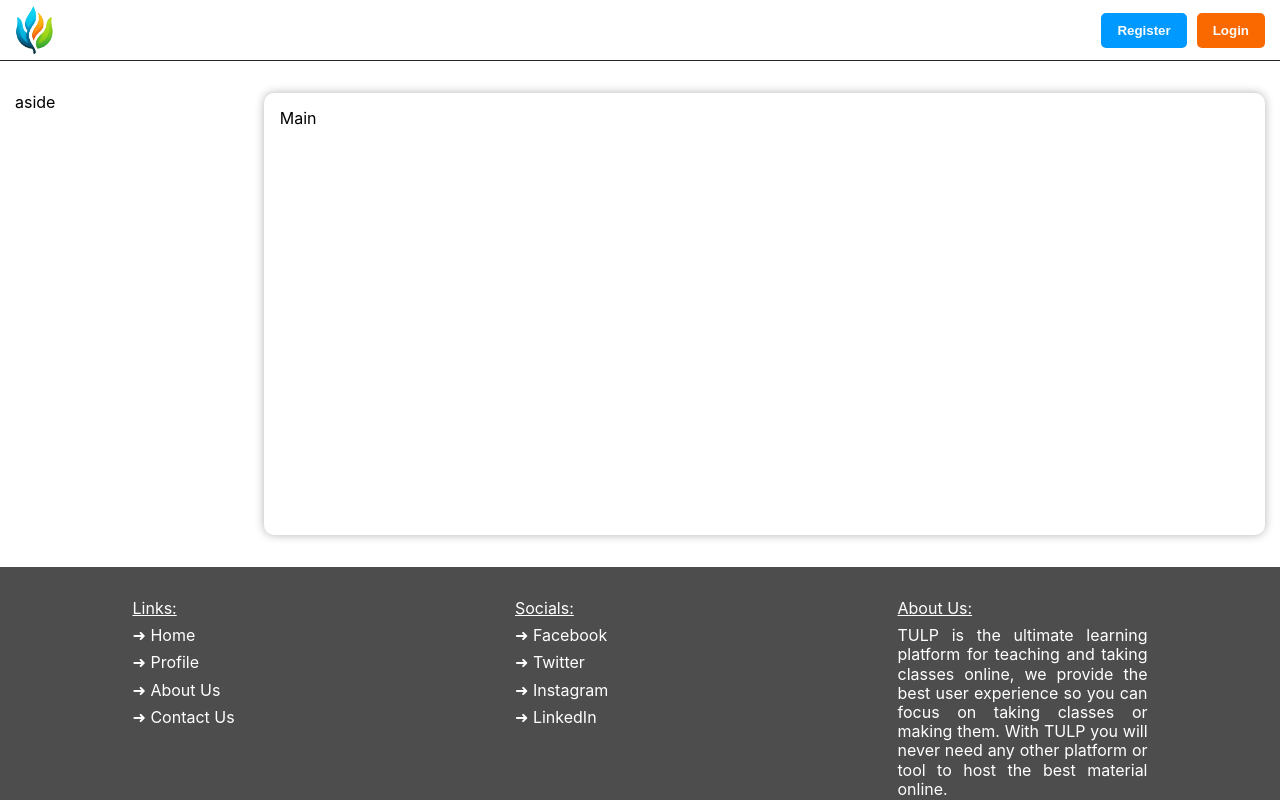
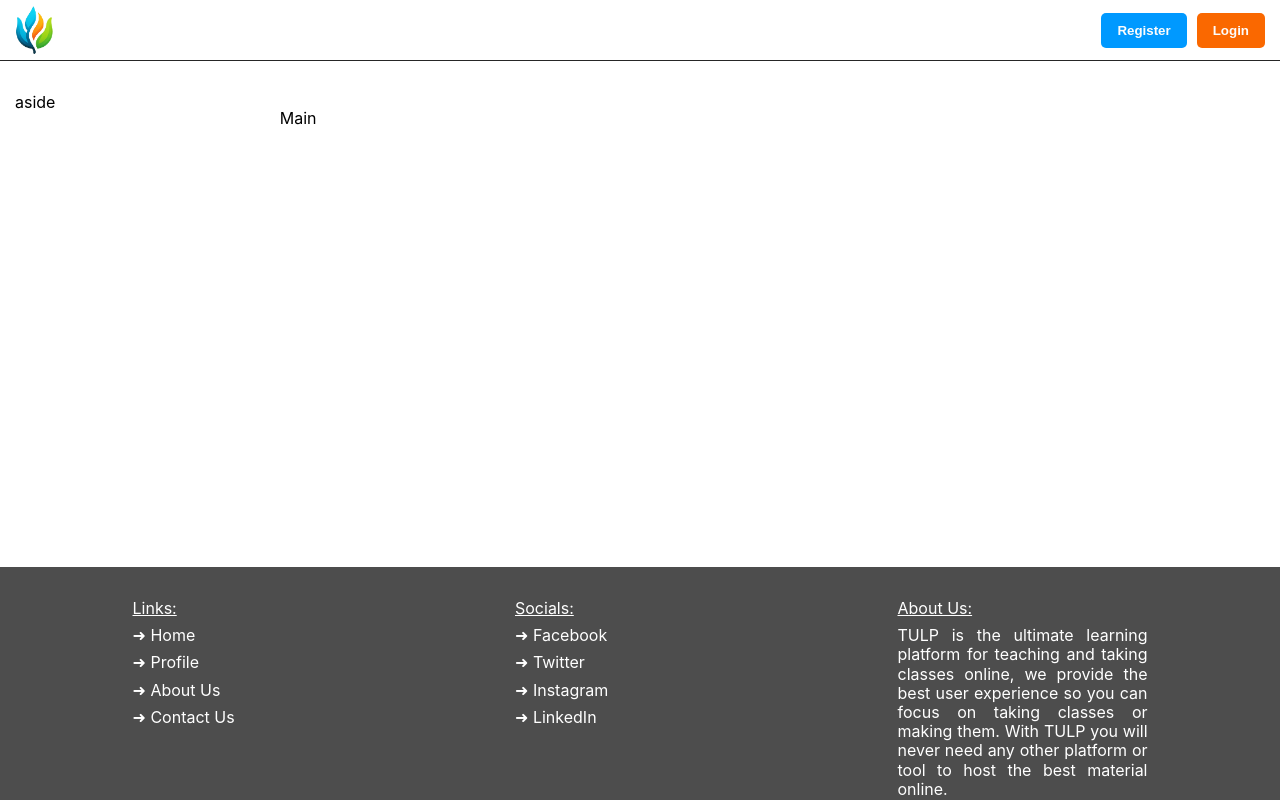
Before and after one commit to AliHakim773/TULP, a React (Vite) app in the folder tulp-frontend/: page / in a window 1280 px wide. Built offline with nearby package versions, Linux system fonts and the light colour scheme; no server answers.

Commit message:
Frontend: removed shadow from styles

```diff
--- a/tulp-frontend/src/components/LandingFeed/styles.css
+++ b/tulp-frontend/src/components/LandingFeed/styles.css
@@ -1,6 +1,5 @@
 .landing-feed-main {
   border-radius: 10px;
-  box-shadow: 0 0 10px 0 rgba(0, 0, 0, 0.3);
   width: 100%;
   padding: 1rem;
 }
```
